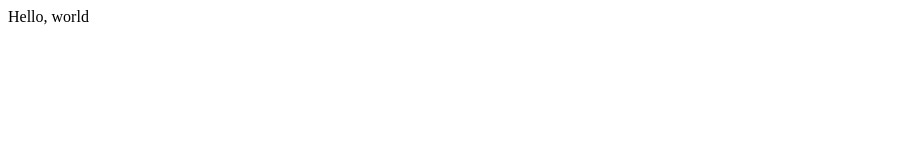
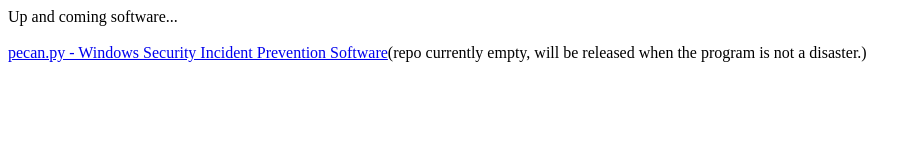
Before and after one commit to Jimmytbane/freilabs.github.io, a plain HTML site: page index.html in a window 1280 px wide. Shown: the whole page, without its empty margins (0-921 px from the left). Drawn offline with Linux system fonts and the light colour scheme.

Commit message:
add actual information

```diff
--- a/index.html
+++ b/index.html
@@ -2,7 +2,8 @@
 <html>
     <head>
         <body>
-            Hello, world
+            Up and coming software...<br><br>
+            <a href="https://github.com/FreiLabs/pecan.py">pecan.py - Windows Security Incident Prevention Software</a>(repo currently empty, will be released when the program is not a disaster.)
         </body>
     </head>
 </html>
```
